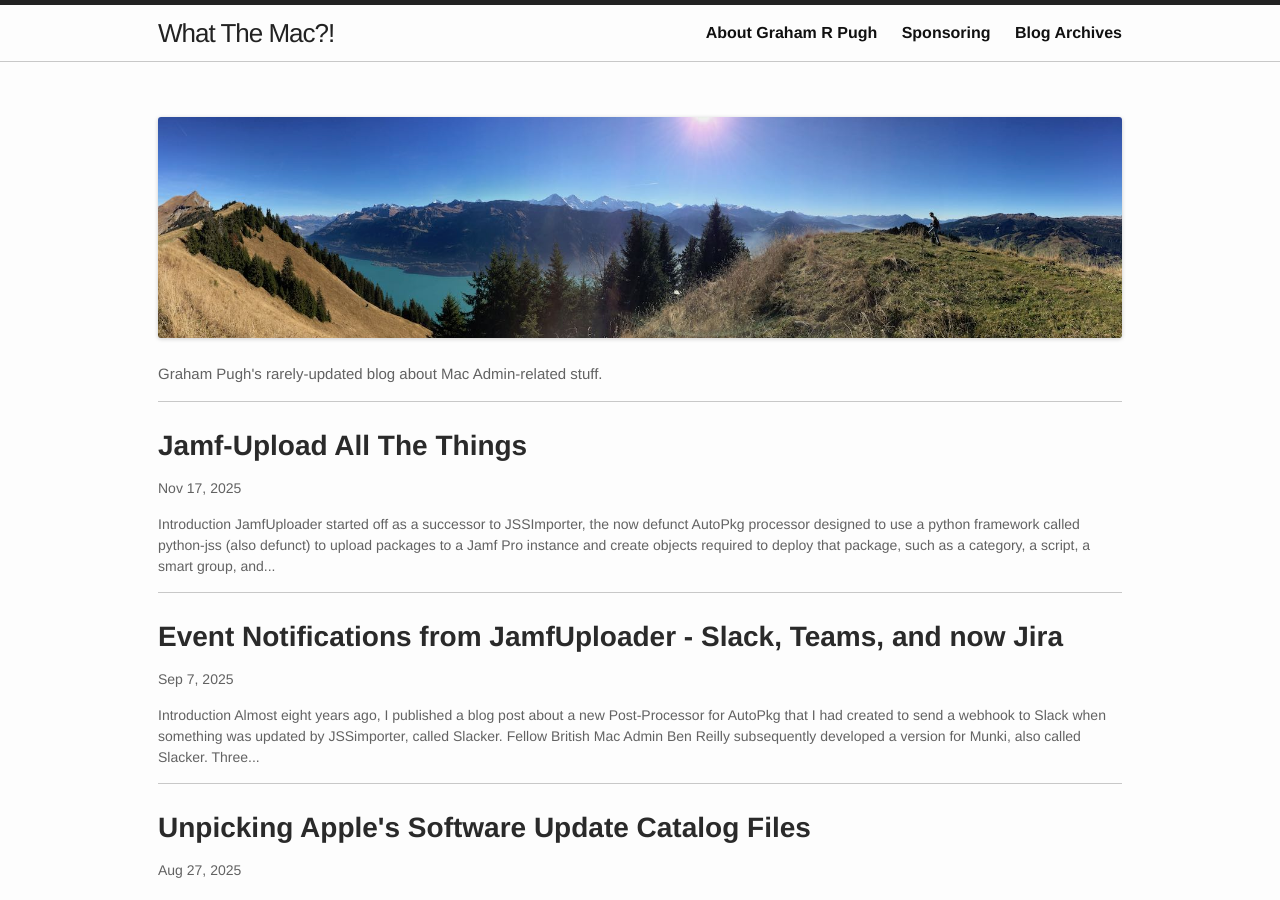
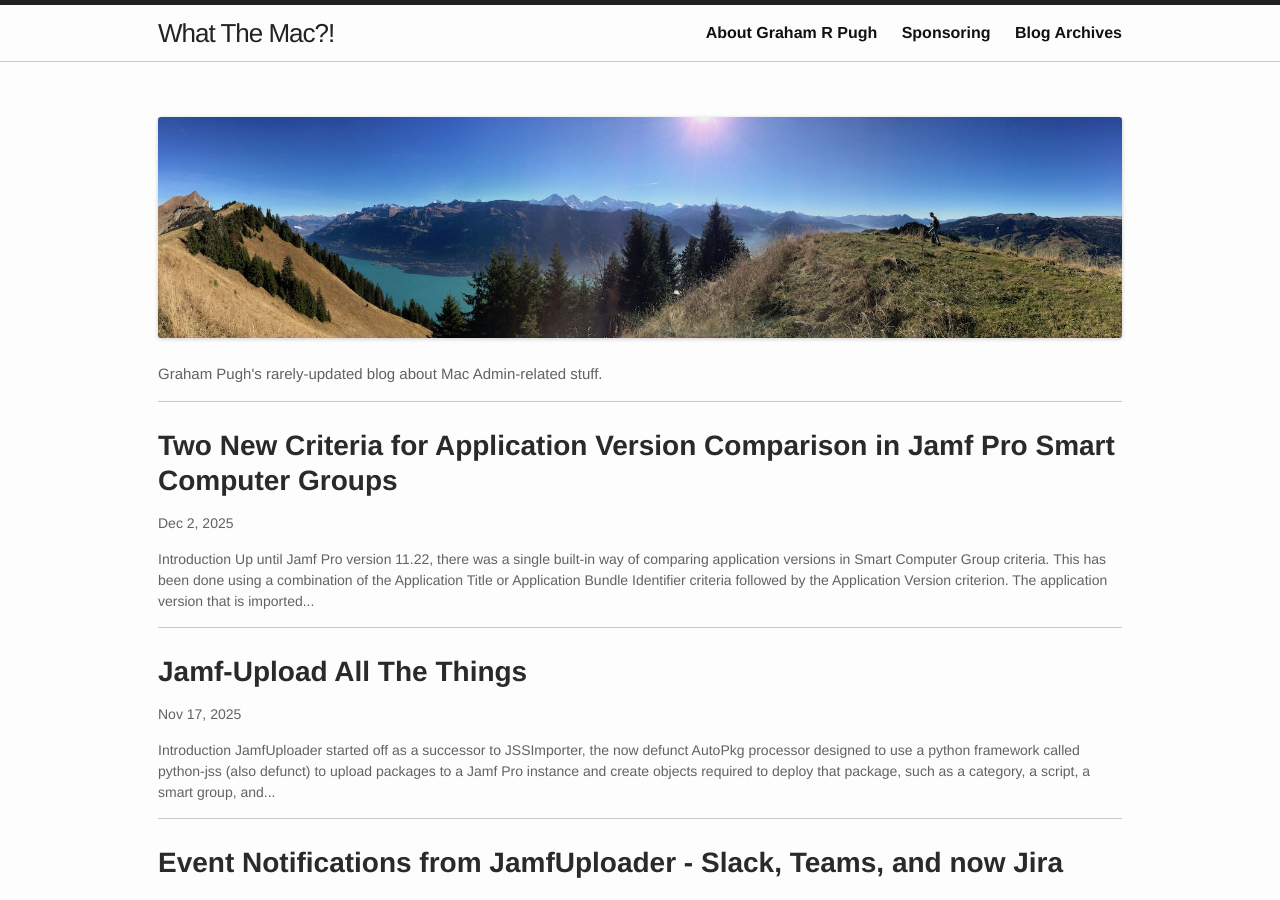
Before and after one commit to grahampugh/grahampugh.github.io, a Jekyll site: the page built from index.html, in a window 1280 px wide and 900 px high. Built offline with Jekyll 4.4.1, drawn with Linux system fonts in a browser that asks for light colours; the list of posts is cut into pages by our own code; some of the changed text lies outside the part shown.

Commit message:
smart-groups

```diff
--- a/_drafts/2025-12-02-new-smart-group-criteria.md
+++ b/_posts/2025-12-02-new-smart-group-criteria.md
@@ -6,13 +6,13 @@ comments: true
 
 ## Introduction
 
-Up until Jamf Pro version 11.22, there was a single built-in way of comparing application versions in Smart Computer Group criteria. This has been done with the `Application Title` or `Application Bundle Identifier` criterion, followed by the `Application Version` criterion.
+Up until Jamf Pro version 11.22, there was a single built-in way of comparing application versions in Smart Computer Group criteria. This has been done using a combination of the `Application Title` or `Application Bundle Identifier` criteria followed by the `Application Version` criterion.
 
 ![Application Version criteria](/assets/images/smartgroup-appversion.png)
 
 The application version that is imported into the Jamf Pro inventory is normally the value of the `CFBundleShortVersionString` key that resides in the `Info.plist` file of the application bundle. This corresponds to the version that you see in Finder if you look at the **Get Info** for the application, or add the **Version** column to the List view of Finder.
 
-However, for a reason seemingly lost to history, presumably because an customer of Jamf early in the evolution of the Casper Suite was struggling with the `CFBundleShortVersionString` version of Office apps, the Jamf code specifies that if "Microsoft" is in the application name, `Application Version` will instead check the `CFBundleVersion` key from `Info.plist` instead. This has surely caused confusion to many Jamf Pro admins (not least myself when I first discovered it). For those of us writing AutoPkg recipes for uploading packages to Jamf Pro, it has also caused additional work for many titles.
+However, for a legacy reason where Microsoft once flipped the versions around, the Jamf code specifies that if "Microsoft" is in the application name, `Application Version` will instead check the `CFBundleVersion` key from `Info.plist` instead. This has surely caused confusion to many Jamf Pro admins (not least myself when I first discovered it), since it doesn't match what we see in Finder. For those of us writing AutoPkg recipes for uploading packages to Jamf Pro, it has also caused additional work for many titles.
 
 For example, most AutoPkg `.download` or `.pkg` recipes, including those that download Microsoft titles, will populate the version key using the `CFBundleShortVersionString` value. Occasionally, however, application vendors or open source developers use an inconvenient string for the `CFBundleShortVersionString` value, that does not lend itself well to version comparison. Bearing in mind that most AutoPkg `.download` recipes were originally written with [Munki] in mind, recipe writers would sometimes switch to using `CFBundleVersion` instead if it is a better string for use in version comparisons, as Munki can use either.
 
@@ -21,11 +21,13 @@ When the value of the version string being outputted from the `.download` or `.p
 1. Write a different `.download` or `.pkg` recipe which reads the version that matches Jamf's rules.
 2. Create an extension attribute script to read the appropriate version string, and use this in the smart group criteria instead of the built-in Application Version criterion.
 
-Neither of these options are attractive - the first meaning you have to keep track of changes to the original recipe in case the download method changes, the latter meaning you have to maintain a script which could also be affected by those same changes. This is a duplication of effort, and also a source of confusion for the community dealing with multiple recipes for the same software title. Occasional recipes give the option of overriding the version string used, but this never became a standard, so is quite rare.
+Neither of these options are attractive - the first meaning you have to keep track of changes to the original recipe in case the download method changes, the latter meaning you have to maintain a script which could also be affected by those same changes. This is a duplication of effort, and also a source of confusion for the community dealing with multiple recipes for the same software title.
+
+Some recipes have been written giving the option of overriding the version string used, but this never became a standard, so is quite rare.
 
 ## New criteria options in Jamf Pro 11.23.0
 
-The great news for Jamf recipe writers is that as of version 11.23.0, two new version criteria are available:
+The great news for Jamf recipe writers is that as of version 11.23.0, two new Smart Computer Group version criteria are available:
 
 - `Application Bundle Short Version`
 - `Application Bundle Version`
@@ -66,7 +68,7 @@ Here's an example Smart Computer Group template for a `.jamf` recipe that would
             <priority>1</priority>
             <and_or>and</and_or>
             <search_type>is</search_type>
-            <value>%JSS_INVENTORY_NAME%</value>
+            <value>%version%</value>
             <opening_paren>false</opening_paren>
             <closing_paren>false</closing_paren>
         </criterion>
@@ -80,12 +82,14 @@ Your recipe will now need to include a value for the `VERSION_CRITERION` key tha
 - `Application Bundle Version`
 - `%EXTENSION_ATTRIBUTE_NAME%`
 
+> Note that the above example is not taking advantage of `VersionRegexGenerator`. Adjust your template accordingly if you are - `%version%` would become `%version_regex%` and there may be further criteria to account for longer version regexes.
+
 ## Do I have to update my recipes?
 
-No, not at all! The existing `Application Version` criterion is not deprecated, so you don't have to make these changes any time soon. This is just an opportunity to simplify recipes and remove unwanted extension attributes, that you can do if and when you feel like it.
+No, not at all! The existing `Application Version` criterion is **not** deprecated, so you don't have to make these changes any time soon. This is just an opportunity to simplify recipes and remove unwanted extension attributes, that you can do if and when you feel like it.
 
 ## Conclusion
 
 I'm looking forward to going through my own recipes and getting rid of those now-unnecessary extension attributes and almost-duplicate recipes!
 
-However... Don't be too keen! Not everyone is on the latest Jamf Pro version. Premium Cloud and On-Premises customers are often a few versions behind. If your recipes are publicly shared - especially if they are in a repo in the AutoPkg GitHub organisation - please consider waiting a few months before updating your recipes. But for your own private recipes (and certainly your `.jamf` recipes), you can go ahead and tidy up your recipes and get rid of all those extension attributes from your Jamf Pro instance.
+However... Don't be too keen! Not everyone is on the latest Jamf Pro version. Premium Cloud and On-Premises customers are often a few versions behind. If your recipes are publicly shared - especially if they are in a repo in the AutoPkg GitHub organisation - please consider waiting a few months before updating your recipes - they will continue to work as they are. But for your own private recipes (and certainly your `.jamf` recipes), you can go ahead and tidy up your recipes and get rid of all those extension attributes from your Jamf Pro instance.
```
Also changed, not shown: other parts of _posts/2025-12-02-new-smart-group-criteria.md (+1 -1 lines), _posts/2025-11-17-jamf-upload-all-the-things.md (+1 -0 lines).
